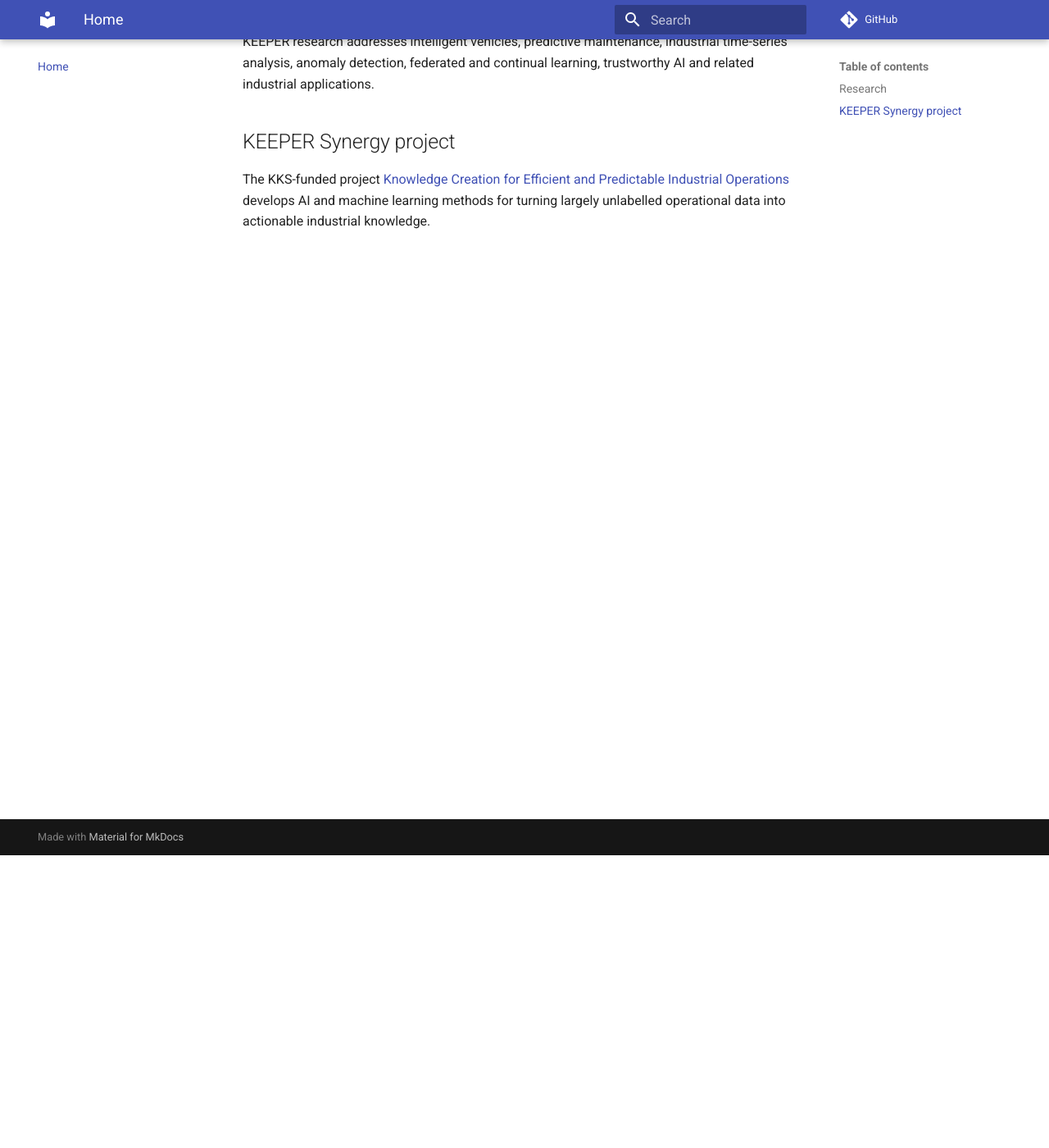
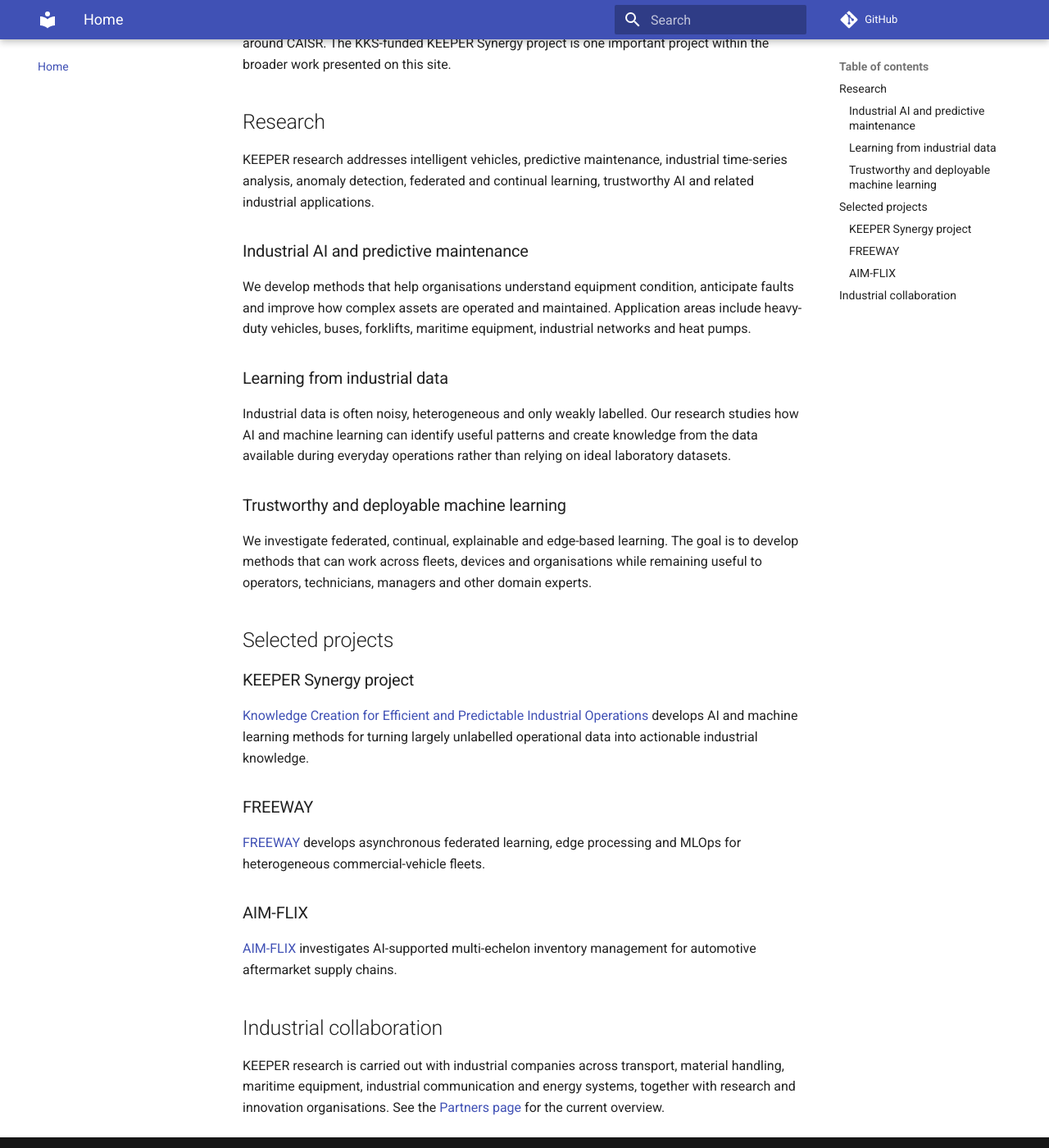
Before and after one commit to caisr-hh/keeper, an MkDocs documentation site: the page built from docs/index.md, in a window 1280 px wide and 1400 px high, scrolled down 357 px. Shown: the whole window at 82% size. Built offline with MkDocs 1.6.1 and Material for MkDocs 9.7.7, drawn with Linux system fonts in a browser that asks for light colours; comment, search, counter and statistics services are not loaded; some of the changed text lies outside the part shown.

Commit message:
Complete KEEPER landing page

```diff
--- a/docs/index.md
+++ b/docs/index.md
@@ -4,14 +4,53 @@
 predictable operations. The work combines machine learning research with real industrial data and close collaboration
 with companies and research partners.
 
+KEEPER and the Center for Applied Intelligent Systems Research (CAISR) are separate but strongly overlapping research
+frameworks. They involve many of the same people, research topics and industrial relationships, and KEEPER builds on
+experience and networks developed around CAISR. The KKS-funded KEEPER Synergy project is one important project within
+the broader work presented on this site.
+
 ## Research
 
 KEEPER research addresses intelligent vehicles, predictive maintenance, industrial time-series analysis, anomaly
 detection, federated and continual learning, trustworthy AI and related industrial applications.
 
-## KEEPER Synergy project
+### Industrial AI and predictive maintenance
 
-The KKS-funded project
-[Knowledge Creation for Efficient and Predictable Industrial Operations](https://www.hh.se/english/research/research-programmes/firp---future-industry-research-programme/research-projects-firp/keeper---knowledge-creation-for-efficient-and-predictable-industrial-operations-.html)
-develops AI and machine learning methods for turning largely unlabelled operational data into actionable industrial
-knowledge.
+We develop methods that help organisations understand equipment condition, anticipate faults and improve how complex
+assets are operated and maintained. Application areas include heavy-duty vehicles, buses, forklifts, maritime equipment,
+industrial networks and heat pumps.
+
+### Learning from industrial data
+
+Industrial data is often noisy, heterogeneous and only weakly labelled. Our research studies how AI and machine learning
+can identify useful patterns and create knowledge from the data available during everyday operations rather than relying
+on ideal laboratory datasets.
+
+### Trustworthy and deployable machine learning
+
+We investigate federated, continual, explainable and edge-based learning. The goal is to develop methods that can work
+across fleets, devices and organisations while remaining useful to operators, technicians, managers and other domain
+experts.
+
+## Selected projects
+
+### KEEPER Synergy project
+
+[Knowledge Creation for Efficient and Predictable Industrial Operations](projects.md#keeper) develops AI and machine
+learning methods for turning largely unlabelled operational data into actionable industrial knowledge.
+
+### FREEWAY
+
+[FREEWAY](projects.md#freeway) develops asynchronous federated learning, edge processing and MLOps for heterogeneous
+commercial-vehicle fleets.
+
+### AIM-FLIX
+
+[AIM-FLIX](projects.md#aim-flix) investigates AI-supported multi-echelon inventory management for automotive aftermarket
+supply chains.
+
+## Industrial collaboration
+
+KEEPER research is carried out with industrial companies across transport, material handling, maritime equipment,
+industrial communication and energy systems, together with research and innovation organisations. See the
+[Partners page](partners.md) for the current overview.
```
